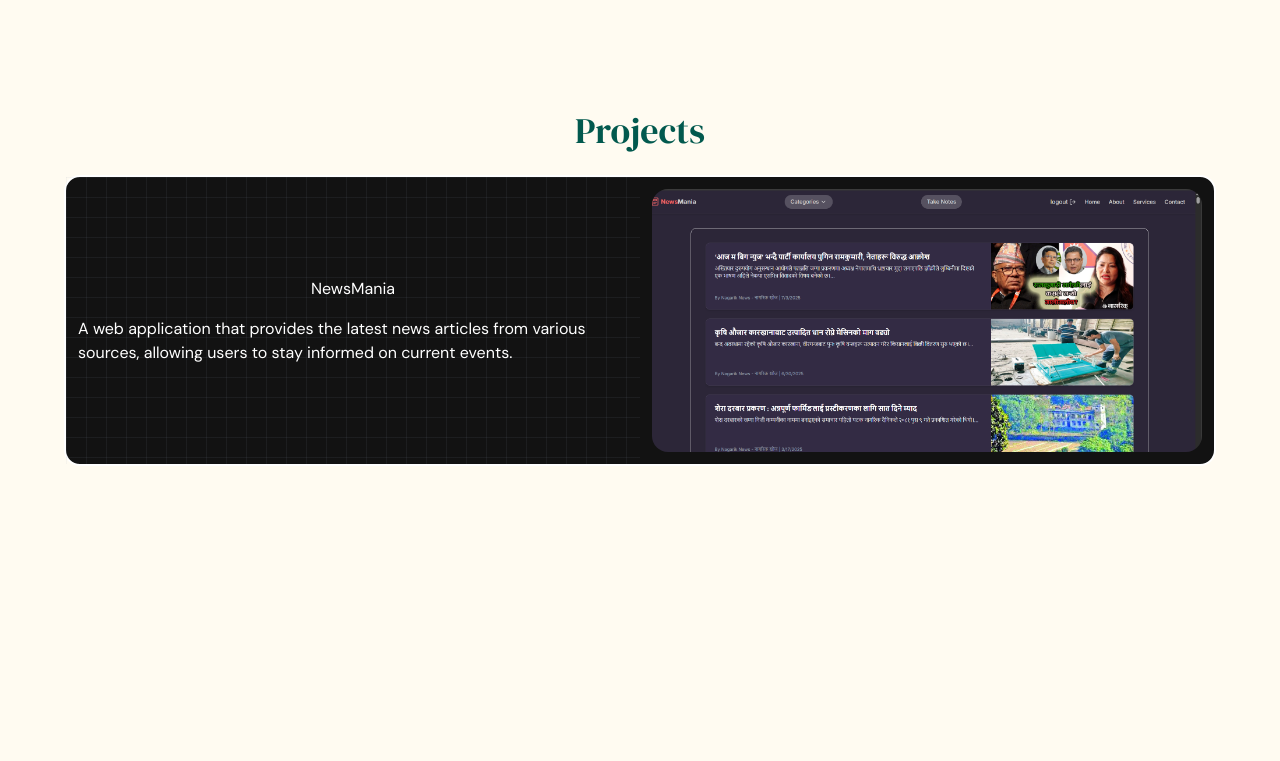
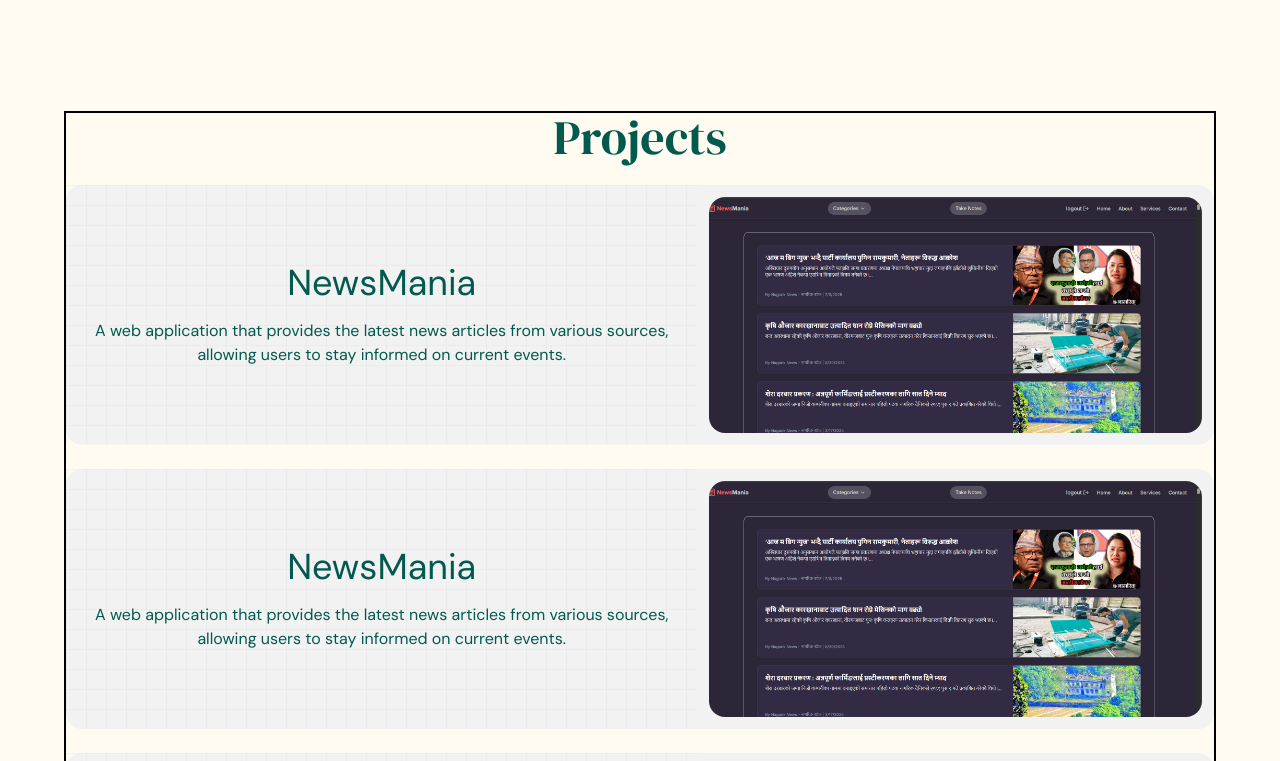
Before and after one commit to Aayush-chalise/portfolio, a React (Vite) app in the folder frontend/myportfolio/: page / in a window 1280 px wide. Shown: the part 729-1490 px from the top of the page. Before the commit the page ends 1195 px from the top, so only its background shows below. Built offline with nearby package versions, Linux system fonts and the light colour scheme.

Commit message:
add basic structure to project section

```diff
--- a/frontend/myportfolio/src/components/ProjectCard.jsx
+++ b/frontend/myportfolio/src/components/ProjectCard.jsx
@@ -1,14 +1,13 @@
 import React from "react";
 
 const ProjectCard = ({ project }) => {
-  console.log(project);
   return (
-    <div className=" flex max-sm:flex-col border-2 bg-project-card-bg-color text-white font-dm-sans mt-6 rounded-2xl w-full  ">
-      <div className="p-3 flex-1 flex justify-center items-center flex-col gap-4  grid-bg">
-        <h4>{project.name}</h4>
-        <p>{project.description}</p>
+    <div className=" flex max-sm:flex-col  bg-card-bg   font-dm-sans mt-6 rounded-2xl w-full text-theme-green ">
+      <div className="p-3  flex justify-center items-center flex-col gap-4  grid-bg md:w-[55%] w-full ">
+        <h4 className="text-4xl">{project.name}</h4>
+        <p className="text-center">{project.description}</p>
       </div>
-      <div className="p-3 rounded-2xl flex-1">
+      <div className="p-3 rounded-2xl     md:w-[45%] w-full">
         <img src={project.image} alt={project.name} className="rounded-2xl" />
       </div>
     </div>
--- a/frontend/myportfolio/src/constants/constant.js
+++ b/frontend/myportfolio/src/constants/constant.js
@@ -8,4 +8,25 @@
     githubLink: "https://github.com/Aayush-chalise/NewsMania",
     image: newsmania,
   },
+  {
+    name: "NewsMania",
+    description:
+      "A web application that provides the latest news articles from various sources, allowing users to stay informed on current events.",
+    githubLink: "https://github.com/Aayush-chalise/NewsMania",
+    image: newsmania,
+  },
+  {
+    name: "NewsMania",
+    description:
+      "A web application that provides the latest news articles from various sources, allowing users to stay informed on current events.",
+    githubLink: "https://github.com/Aayush-chalise/NewsMania",
+    image: newsmania,
+  },
+  {
+    name: "NewsMania",
+    description:
+      "A web application that provides the latest news articles from various sources, allowing users to stay informed on current events.",
+    githubLink: "https://github.com/Aayush-chalise/NewsMania",
+    image: newsmania,
+  },
 ];
--- a/frontend/myportfolio/src/index.css
+++ b/frontend/myportfolio/src/index.css
@@ -18,8 +18,9 @@
 @theme {
   --color-theme-green: #02594e;
   --color-bg-color: #fffbf1;
-  --color-project-bg-color: #121212;
-  --color-project-card-bg-color: #121212;
+  --color-card-bg: rgb(242, 242, 242);
+  /* --color-project-bg-color: #121212;
+  --color-project-card-bg-color: #121212; */
   --font-dm-serif: "DM Serif Display";
   --font-montserrat: "Montserrat";
   --font-dm-sans: "DM Sans";
--- a/frontend/myportfolio/src/sections/Projects.jsx
+++ b/frontend/myportfolio/src/sections/Projects.jsx
@@ -5,8 +5,8 @@
 const Projects = () => {
   return (
     <section id="section" className="outer-container  mt-10">
-      <div className="inner-container    ">
-        <h3 className="font-dm-serif text-4xl text-theme-green text-center  ">
+      <div className="inner-container  border-2  ">
+        <h3 className="font-dm-serif text-5xl text-theme-green text-center  ">
           Projects
         </h3>
         {projects.map((project, index) => (
```
